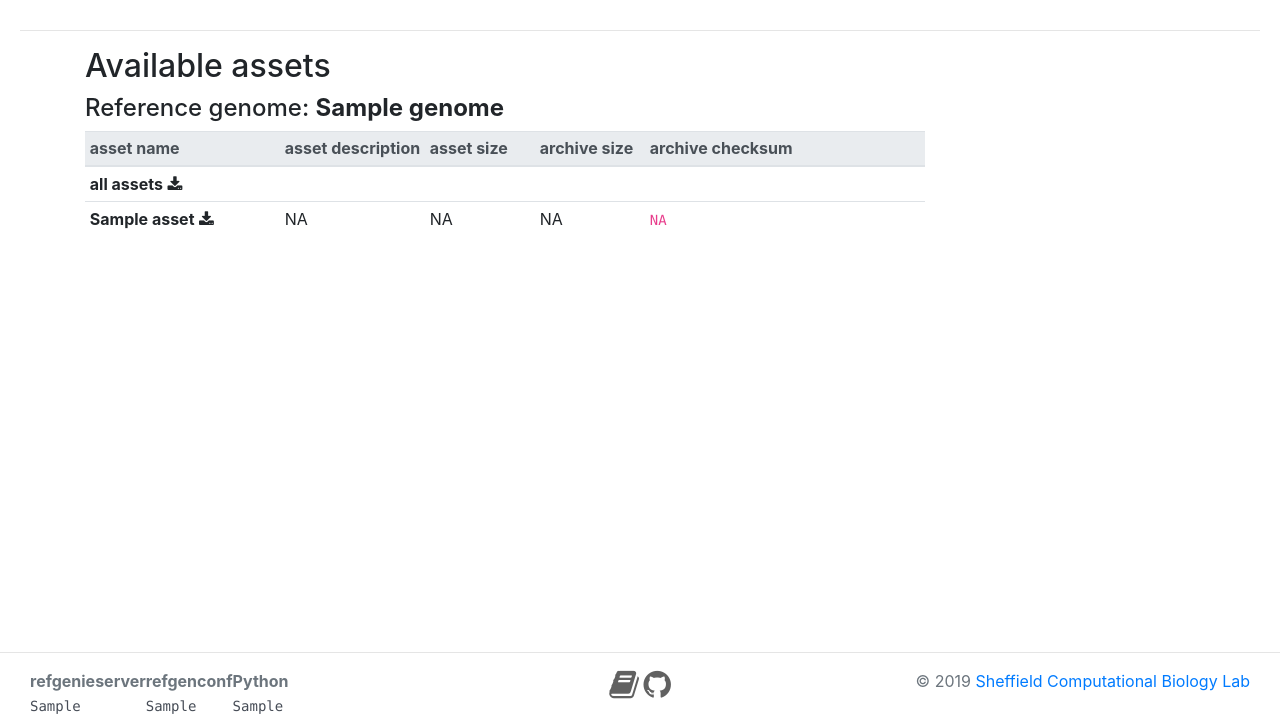
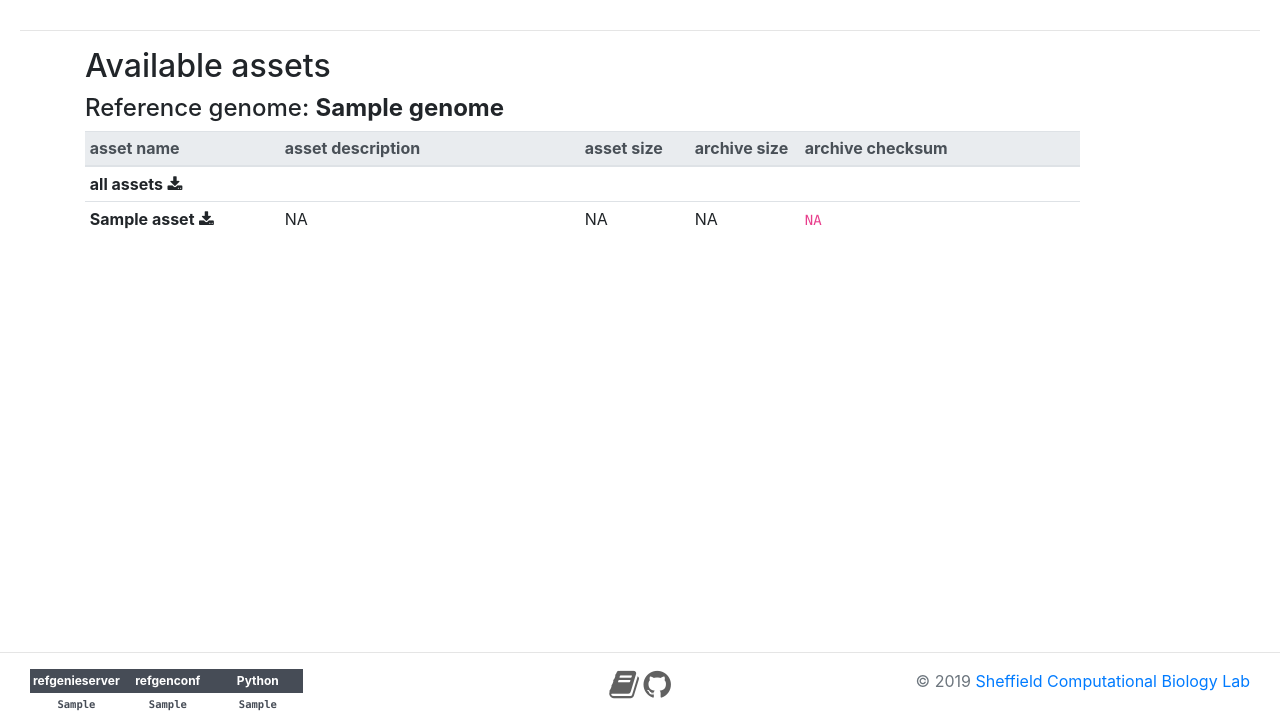
Before and after one commit to refgenie/refgenieserver, a FastAPI app: template refgenieserver/templates/index.html in a window 1280 px wide. Shown: the part 235-952 px from the top of the page. Run offline with FastAPI, Linux system fonts and the light colour scheme; the template is opened without the code that fills it: most values are stand-ins (such as "Sample title", 1, 10 or a date in 2020); parts of the project's set-up code (start-up, migrations or seed data) failed here and were passed over; some libraries are stand-ins or nearby versions.

Commit message:
add missing footer table css

```diff
--- a/refgenieserver/static/style.css
+++ b/refgenieserver/static/style.css
@@ -127,6 +127,11 @@ th.asset_name {
     width: 195px;
 }
 
+th.asset_desc {
+    width: 300px;
+}
+
+
 th.size {
     width: 110px;
 }
@@ -134,3 +139,26 @@ th.size {
 th.checksum {
     width: 280px;
 }
+
+th.footer {
+  font-size:12px;
+  padding: 3px;
+  font-weight: bold;
+  text-align: center;
+  background-color: #464c56;
+  color: white;
+  min-width: 90px;
+}
+
+td.footer {
+  font-size:12px;
+  padding: 3px;
+  text-align: center;
+  color: #464c56;
+  font-weight: bold;
+  font-family: Courier New;
+}
+
+code.footer {
+  color:#464c56
+}
```
